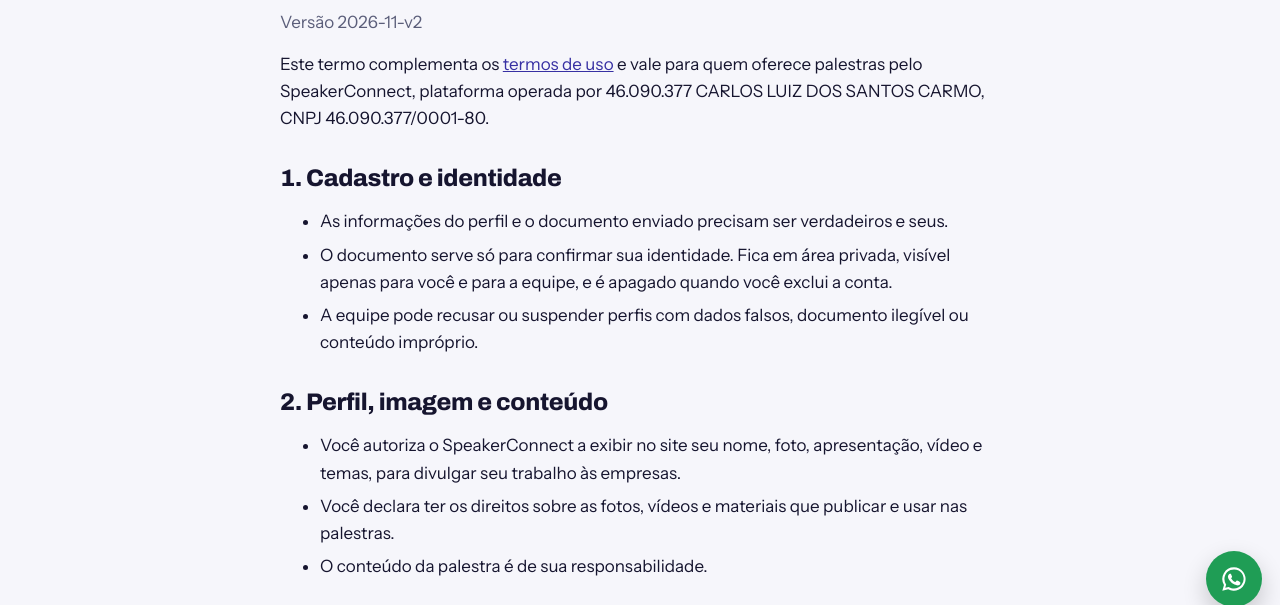
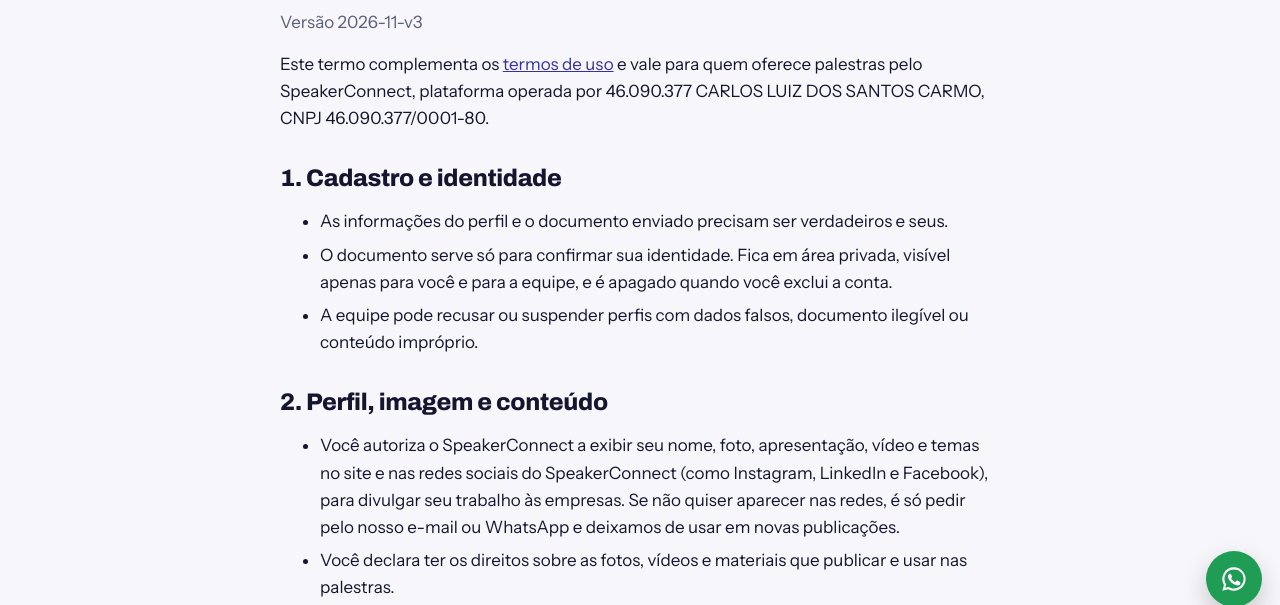
Before and after one commit to carlosluizsantoscarmo-cmd/SpeakerConnect, a website: page public/termo-palestrante.html in a window 1280 px wide. Shown: the part 175-780 px from the top of the page. Drawn offline with Linux system fonts and the light colour scheme.

Commit message:
Termo do palestrante v3: autorização de uso nas redes sociais
Co-Authored-By: Claude Opus 5.5 <noreply@anthropic.com>
Claude-Session: https://claude.ai/code/session_0166hLkDUqyUQWdZqBBTueS1

```diff
--- a/public/app/app.js
+++ b/public/app/app.js
@@ -5,7 +5,7 @@
   "use strict";
   var C = window.SC || {};
   var app = document.getElementById("app");
-  var TERMS = "2026-11-v2", SPEAKER_TERMS = "2026-11-v2";
+  var TERMS = "2026-11-v2", SPEAKER_TERMS = "2026-11-v3";
   var sb = null, user = null, profile = null, me = null, cats = [], timer = null, installEvt = null, recovering = false, mpConn = null, myDoc = null, payActive = false, payTimer = null;
 
   // ---------- utilidades ----------
--- a/public/termo-palestrante.html
+++ b/public/termo-palestrante.html
@@ -19,7 +19,7 @@
 <header id="top"></header>
 <main class="doc"><div class="wrap">
 <h1>Termo do palestrante</h1>
-<p class="muted">Versão 2026-11-v2</p>
+<p class="muted">Versão 2026-11-v3</p>
 <p>Este termo complementa os <a href="/termos.html">termos de uso</a> e vale para quem oferece palestras pelo SpeakerConnect, plataforma operada por 46.090.377 CARLOS LUIZ DOS SANTOS CARMO, CNPJ 46.090.377/0001-80.</p>
 
 <h2>1. Cadastro e identidade</h2>
@@ -31,7 +31,7 @@
 
 <h2>2. Perfil, imagem e conteúdo</h2>
 <ul>
-  <li>Você autoriza o SpeakerConnect a exibir no site seu nome, foto, apresentação, vídeo e temas, para divulgar seu trabalho às empresas.</li>
+  <li>Você autoriza o SpeakerConnect a exibir seu nome, foto, apresentação, vídeo e temas no site e nas redes sociais do SpeakerConnect (como Instagram, LinkedIn e Facebook), para divulgar seu trabalho às empresas. Se não quiser aparecer nas redes, é só pedir pelo nosso e-mail ou WhatsApp e deixamos de usar em novas publicações.</li>
   <li>Você declara ter os direitos sobre as fotos, vídeos e materiais que publicar e usar nas palestras.</li>
   <li>O conteúdo da palestra é de sua responsabilidade.</li>
 </ul>
```
